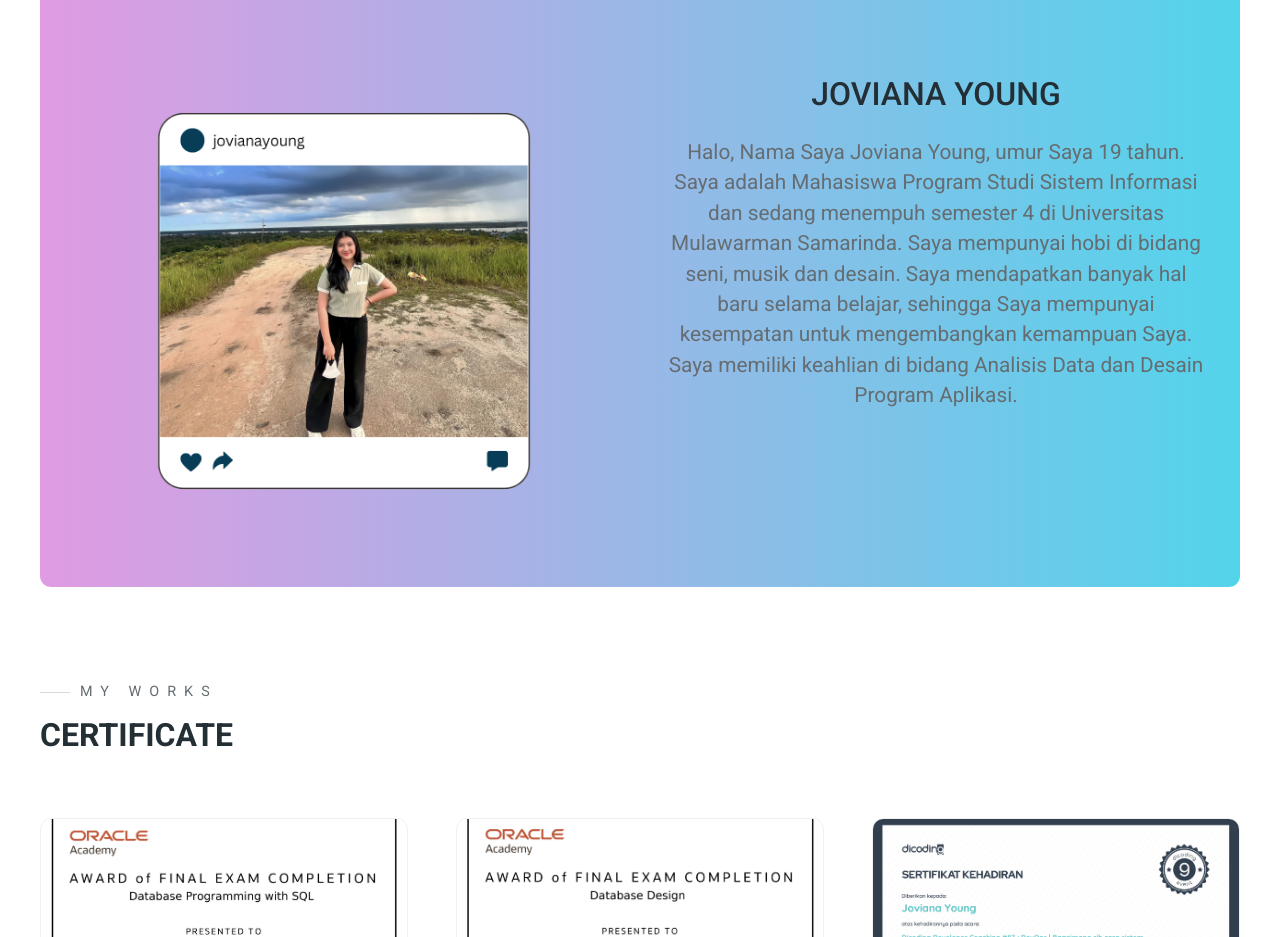
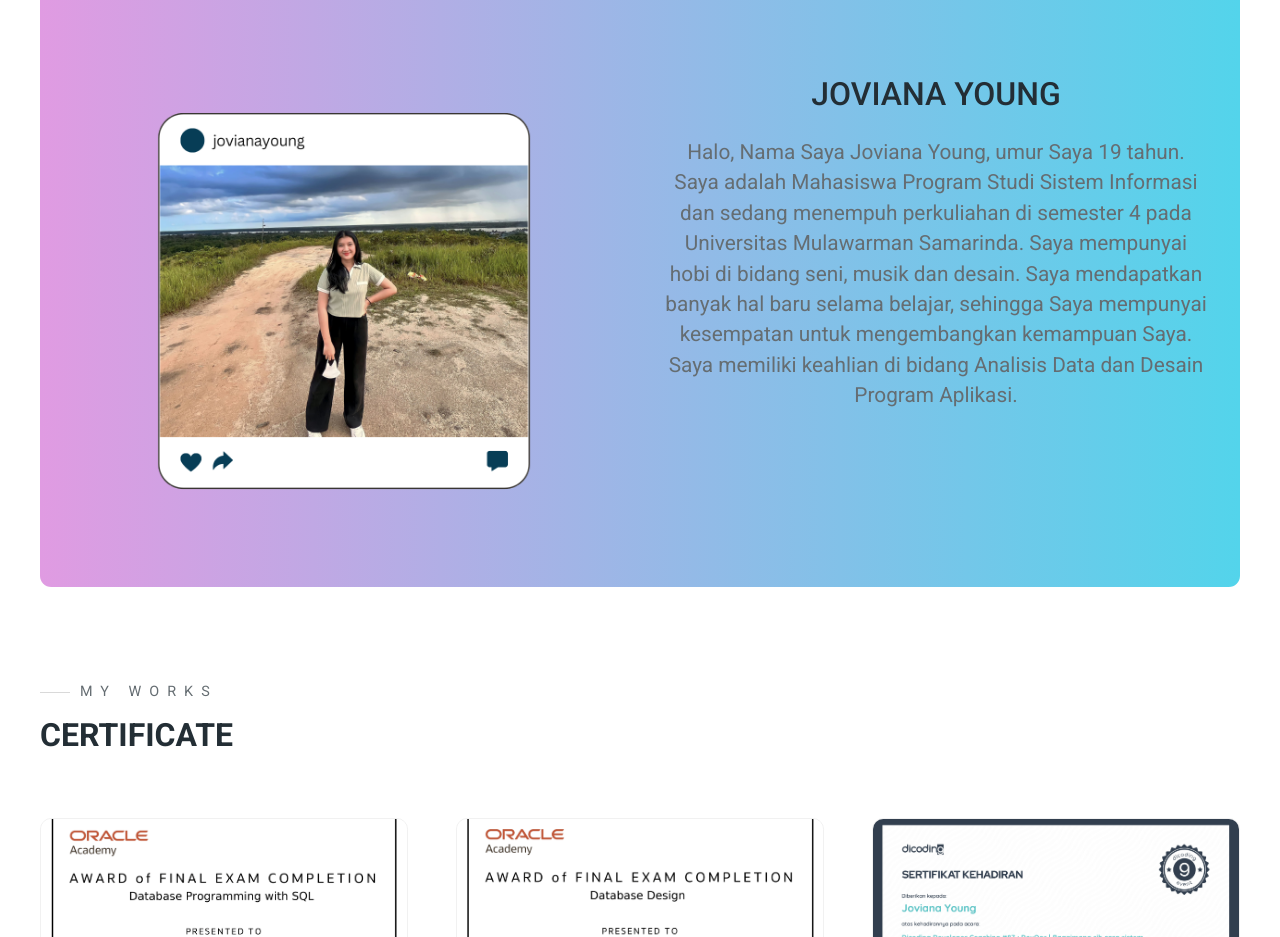
Before and after one commit to JovianaYoung/2209116012_Joviana-Young_Mini-Project-1_Praktikum-WEB, a plain HTML site: page index.html in a window 1280 px wide. Shown: the part 880-1817 px from the top of the page. Drawn offline with Linux system fonts and the light colour scheme.

Commit message:
Update index.html

```diff
--- a/index.html
+++ b/index.html
@@ -61,7 +61,7 @@
 
                 <div class="service">
                     <h4>JOVIANA YOUNG</h4>
-                    <p>Halo, Nama Saya Joviana Young, umur Saya 19 tahun. Saya adalah Mahasiswa Program Studi Sistem Informasi dan sedang menempuh semester 4 di Universitas Mulawarman Samarinda.
+                    <p>Halo, Nama Saya Joviana Young, umur Saya 19 tahun. Saya adalah Mahasiswa Program Studi Sistem Informasi dan sedang menempuh perkuliahan di semester 4 pada Universitas Mulawarman Samarinda.
                         Saya mempunyai hobi di bidang seni, musik dan desain. Saya mendapatkan banyak hal baru selama belajar, sehingga Saya mempunyai kesempatan untuk mengembangkan kemampuan Saya.
                         Saya memiliki keahlian di bidang Analisis Data dan Desain Program Aplikasi.</p>
                 </div>
```
